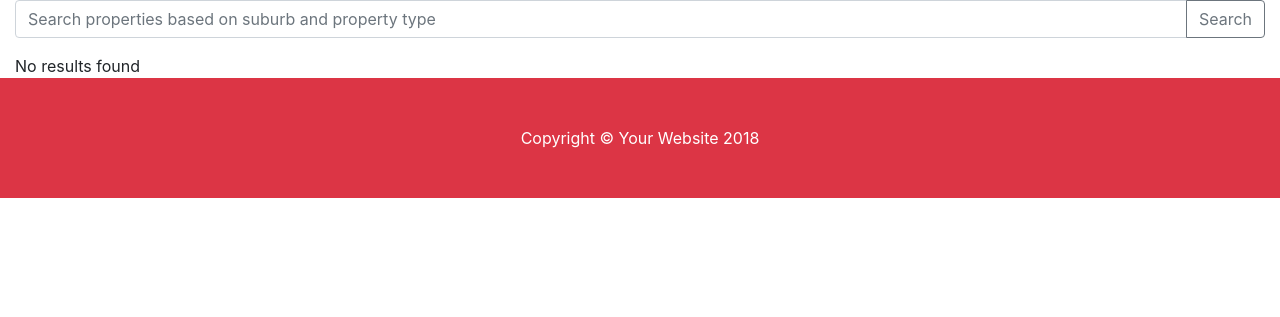
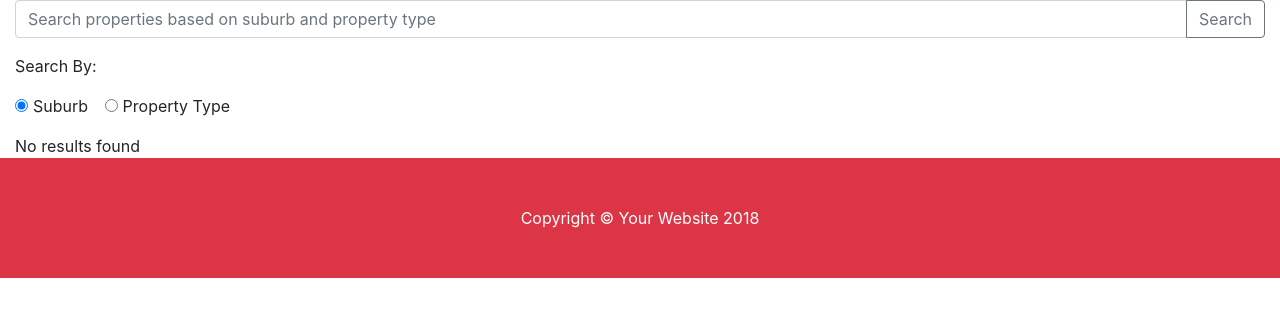
Before and after one commit to niyatiMonash/FIT2104_Assignment2, a PHP site: page /property-search.php in a window 1280 px wide. Shown: the part 131-448 px from the top of the page. Run offline with PHP 8.4, Linux system fonts and the light colour scheme; the visitor is signed in with stand-in values (Sample User, id 1); data that the repository does not hold is empty.

Commit message:
added radio buttons, WIP not working yet

```diff
--- a/property-search.php
+++ b/property-search.php
@@ -71,13 +71,24 @@ include("session.php");
     </div>
     <form action="search.php" method="POST">
         <div class="input-group mb-3">
-
             <input type="text" name="query" id="search_text" class="form-control"
                    placeholder="Search properties based on suburb and property type"
                    aria-label="Search properties based on suburb and property type" aria-describedby="basic-addon2">
             <div class="input-group-append">
                 <button class="btn btn-outline-secondary" type="submit">Search</button>
             </div>
+        </div>
+        <div class="form-group">
+            <p> Search By:</p>
+            <div class="form-check form-check-inline">
+                <input type="radio" name="selection" value="suburb" checked class="form-check-input" >
+                <label class="form-check-label">Suburb</label>
+            </div>
+            <div class="form-check form-check-inline" >
+                <input  type="radio" name="selection" value="type" class="form-check-input">
+                <label class="form-check-label">Property Type</label>
+            </div>
+
         </div>
     </form>
     <div id="result"></div>
```
